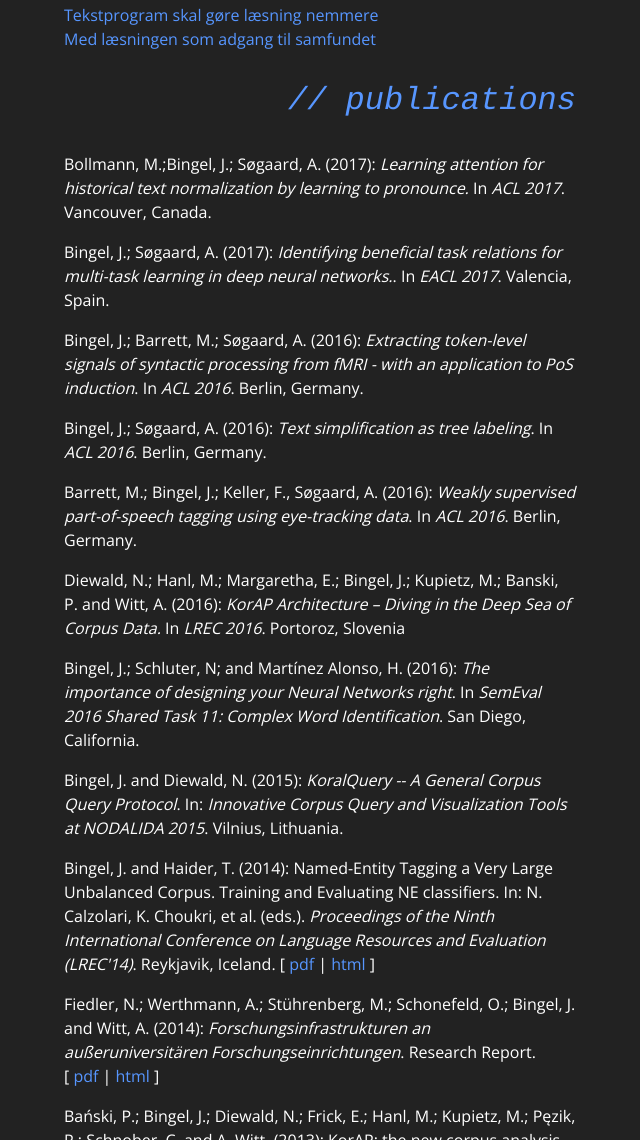
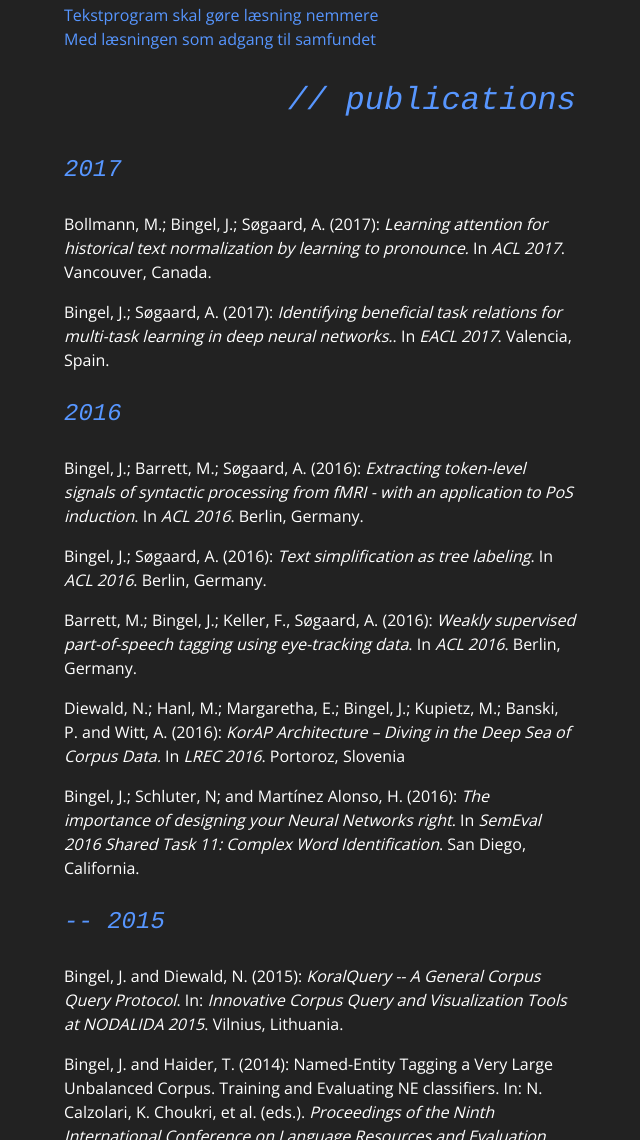
Before and after one commit to jbingel/jbingel.github.io, a plain HTML site: page index.html in a window 1280 px wide. Shown: the part 942-2082 px from the top of the page, without its empty margins (320-960 px from the left). Drawn offline with nearby package versions, Linux system fonts and the light colour scheme.

Commit message:
year numbers for pubs

```diff
--- a/index.html
+++ b/index.html
@@ -52,14 +52,16 @@
         </div>
 
     <h2>// publications</h2>
+    <h3>2017</h3>
               <!-- span size="1" class="credits left">Project maintained by <a href="https://github.com/coastalcph">coastalcph</a></span>
           <span size="1" class="credits right">Hosted on GitHub Pages &mdash; Theme by <a href="https://twitter.com/michigangraham">mattgraham</a></span -->
            <p>
-           Bollmann, M.;Bingel, J.; Søgaard, A. (2017): <i>Learning attention for historical text normalization by learning to pronounce.</i> In <i>ACL 2017</i>. Vancouver, Canada.
+           Bollmann, M.; Bingel, J.; Søgaard, A. (2017): <i>Learning attention for historical text normalization by learning to pronounce.</i> In <i>ACL 2017</i>. Vancouver, Canada.
           </p>
            <p>
            Bingel, J.; Søgaard, A. (2017): <i>Identifying beneficial task relations for multi-task learning in deep neural networks.</i>. In <i>EACL 2017</i>. Valencia, Spain.
           </p>
+    <h3>2016</h3>
            <p>
            Bingel, J.; Barrett, M.; Søgaard, A. (2016): <i>Extracting token-level signals of syntactic processing from fMRI - with an application to PoS induction</i>. In <i>ACL 2016</i>. Berlin, Germany.
           </p><p>
@@ -70,7 +72,10 @@
            Diewald, N.; Hanl, M.; Margaretha, E.; Bingel, J.; Kupietz, M.; Banski, P. and Witt, A. (2016): <i>KorAP Architecture – Diving in the Deep Sea of Corpus Data.</i> In <i>LREC 2016</i>. Portoroz, Slovenia
           </p><p>
            Bingel, J.; Schluter, N; and Martínez Alonso, H. (2016): <i>The importance of designing your Neural Networks right</i>. In <i>SemEval 2016 Shared Task 11: Complex Word Identification</i>. San Diego, California.
-          </p><p>
+          </p>
+
+    <h3>-- 2015</h3>
+          <p>
           Bingel, J. and Diewald, N. (2015):
              <i>KoralQuery -- A General Corpus Query Protocol</i>. In: <i>Innovative Corpus Query and Visualization Tools at NODALIDA 2015</i>. Vilnius, Lithuania. </p><p>
           Bingel, J. and Haider, T. (2014):
--- a/stylesheets/mystyle.css
+++ b/stylesheets/mystyle.css
@@ -25,6 +25,16 @@ h2 {
     text-align:right;
     font-weight: 100
 }
+
+h3 {
+    color:#5796ff;
+    font-size:24px;
+    font-family:Courier,mono;
+    font-style:italic;
+    text-align:left;
+    font-weight: 100
+}
+
 
 body {
     color:#ffffff;
```
Also changed, not shown: pict/joachim_portrait.png.
